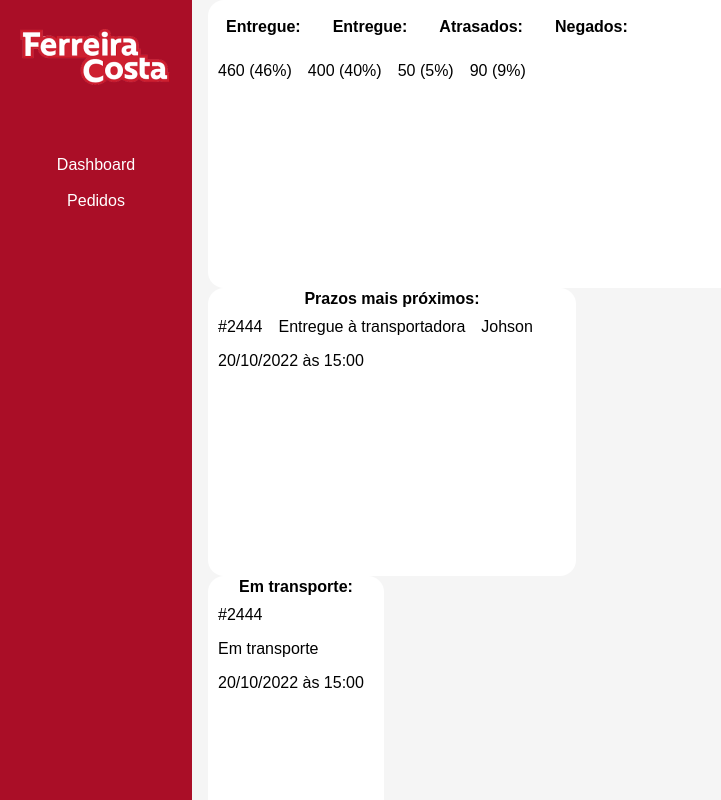
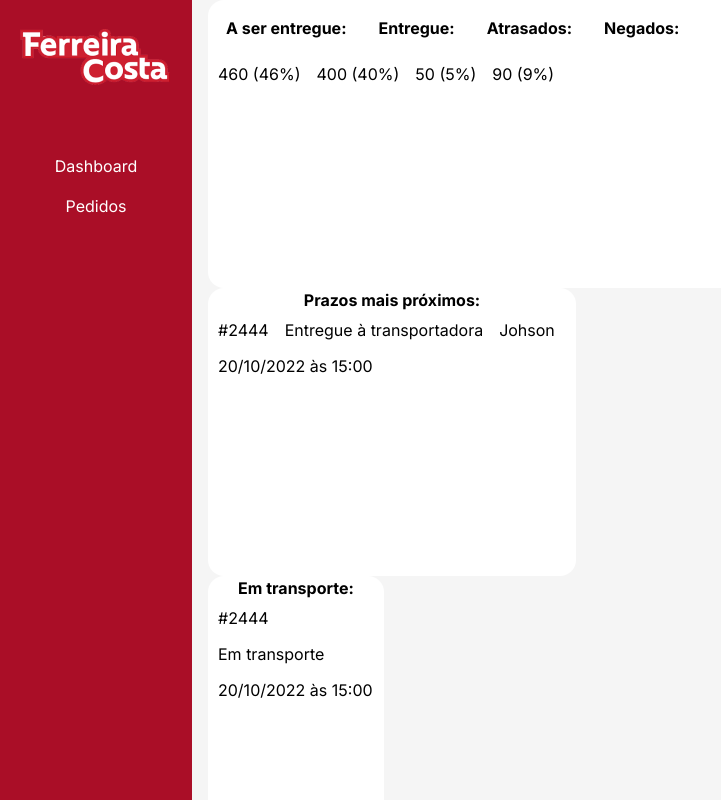
Before and after one commit to JoaoVNicacio/Ferreira-Costa-OMS, a React (Vite) app: page / in a window 1280 px wide. Shown: the top 800 px of the page, without its empty margins (0-721 px from the left). Built offline with nearby package versions, Linux system fonts and the light colour scheme.

Commit message:
Alteração da tag invólucra do Dashboar, adição da fonte Inter e de declaração no Wrapper.

```diff
--- a/index.html
+++ b/index.html
@@ -4,6 +4,9 @@
     <meta charset="UTF-8" />
     <link rel="icon" type="image/svg+xml" href="" />
     <meta name="viewport" content="width=device-width, initial-scale=1.0" />
+    <link rel="preconnect" href="https://fonts.googleapis.com">
+    <link rel="preconnect" href="https://fonts.gstatic.com" crossorigin>
+    <link href="https://fonts.googleapis.com/css2?family=Inter:wght@100;200;300;400;500;600;700;800;900&display=swap" rel="stylesheet">
     <title>Ferreira Costa - Login</title>
   </head>
   <body>
--- a/src/components/Dashboard/index.tsx
+++ b/src/components/Dashboard/index.tsx
@@ -1,11 +1,11 @@
 import React from 'react'
-import { Dashboard } from './styles'
+import { Container } from './styles'
 
 const DashboardComponent = () => {
 
     return (
 
-        <Dashboard>
+        <Container>
 
             <section className='dashboard'>
 
@@ -13,7 +13,7 @@
 
                     <table>
                         <tr>
-                            <th>Entregue:</th>
+                            <th>A ser entregue:</th>
                             <th>Entregue:</th>
                             <th>Atrasados:</th>
                             <th>Negados:</th>
@@ -91,7 +91,7 @@
 
             </section>
 
-        </Dashboard>
+        </Container>
     )
 
 }
--- a/src/components/Dashboard/styles.ts
+++ b/src/components/Dashboard/styles.ts
@@ -1,6 +1,6 @@
 import styled from 'styled-components'
 
-export const Dashboard = styled.section`
+export const Container = styled.section`
     .dashboard{
         width: auto;
         height: auto;
--- a/src/components/FiltroDeTempo/style.ts
+++ b/src/components/FiltroDeTempo/style.ts
@@ -0,0 +1 @@
+import styled from 'styled-components'
--- a/src/styles/global.ts
+++ b/src/styles/global.ts
@@ -18,7 +18,7 @@
     input,
     button,
     textarea {
-        font-family: sans-serif;
+        font-family: 'Inter', sans-serif;
         font-weight: 400;
         font-size: 1rem;
     }
--- a/src/styles/wrapper.ts
+++ b/src/styles/wrapper.ts
@@ -1,8 +1,10 @@
 import styled from 'styled-components'
 
 const Wrapper = styled.div`
+    height: 100vh;
     width: 100%;
     display: flex;
+
 `
 
 export default Wrapper
```
